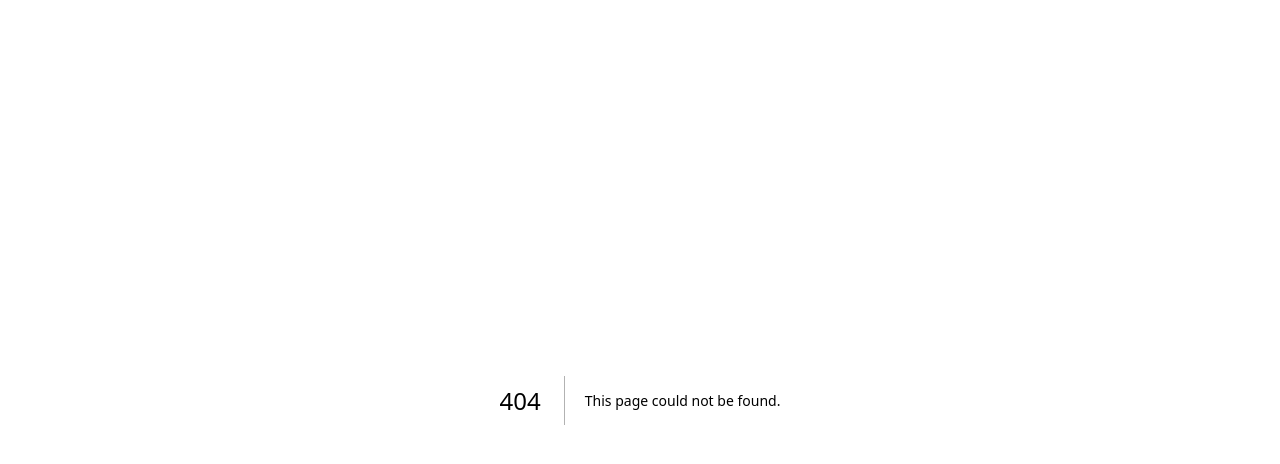
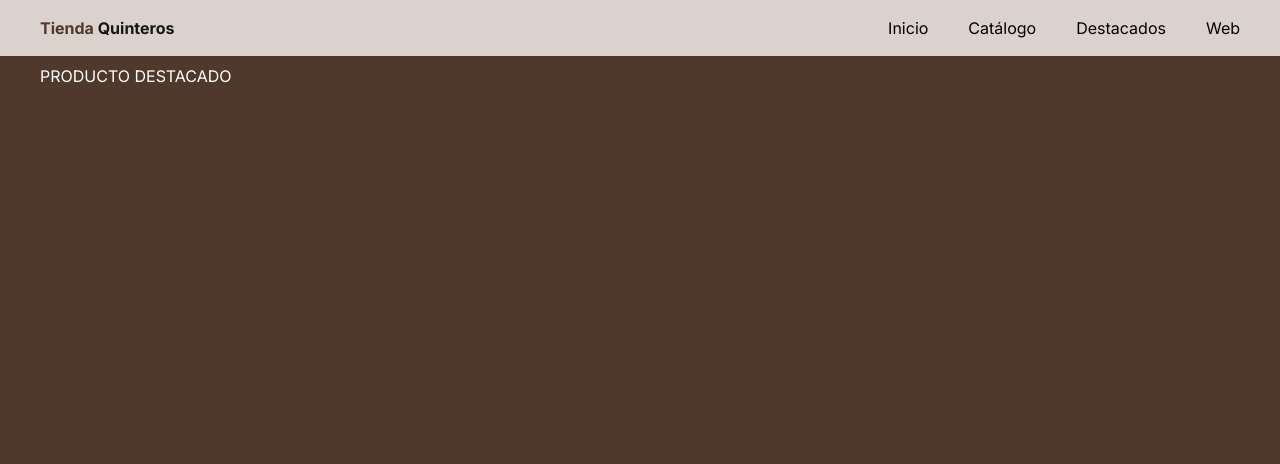
Before and after one commit to rodrigo745/shop-general, a Next.js app: page /pages/control/agregarDestacado in a window 1280 px wide. Before the commit this address had no page. Shown: the top 464 px of the page. Built offline with nearby package versions, Linux system fonts and the light colour scheme.

Commit message:
producto destacado

```diff
--- /dev/null
+++ b/src/app/pages/control/agregarDestacado/page.jsx
@@ -0,0 +1,7 @@
+export default function ProductoDestacado(){
+    return(
+        <div>
+            PRODUCTO DESTACADO
+        </div>
+    )
+}
--- a/src/app/pages/control/page.jsx
+++ b/src/app/pages/control/page.jsx
@@ -6,7 +6,7 @@ export default function Control(){
             <div className="flex flex-col md:flex md:flex-row md:items-center justify-between">
                 <h3 className="font-bold md:text-xl">Productos destacados</h3>
                 <div className="flex flex-col md:flex md:flex-row md:space-x-5 h-10 ">
-                    <button className="text-sm py-0 px-2 border-2 rounded-lg mt-3 md:mt-0  flex items-center justify-center hover:bg-[#DBD2CD] hover:text-black transition">Agregar producto <span className="text-3xl ml-2">+</span></button>
+                    <button className="text-sm px-2 border-2 rounded-lg mt-3 md:mt-0  flex items-center justify-center hover:bg-[#DBD2CD] hover:text-black transition">Agregar producto <span className="text-3xl ml-2">+</span></button>
                     <input type="search" placeholder="Buscar..." className="fondoCli2 p-1.5 px-2 mt-4 md:mt-0 placeholder:text-white text-white border-2 rounded-lg" />
                 </div>
             </div>
--- a/src/components/admin/Nav.jsx
+++ b/src/components/admin/Nav.jsx
@@ -1,3 +1,5 @@
+import Link from "next/link"
+
 export default function Nav() {
     return(
         <nav className="fondoCli flex justify-between p-3 md:p-4 md:px-10 fixed w-full z-50">
@@ -8,14 +10,14 @@ export default function Nav() {
             <div className="hidden md:flex">
                 <ul className="flex gap-x-10">
                     <li>Inicio</li>
-                    <li>Productos</li>
-                    <li>Contacto</li>
-                    <li>Mi carrito</li>
+                    <li>Catálogo</li>
+                    <li>Destacados</li>
+                    <li>Web</li>
                 </ul>
             </div>
             {/* Movil */}
             <div className="md:hidden">
-                <button className="rotate-90 font-bold">|||</button>
+                <Link href="/pages/control/agregarDestacado" className="rotate-90 font-bold">|||</Link>
             </div>
         </nav>
     )
```
